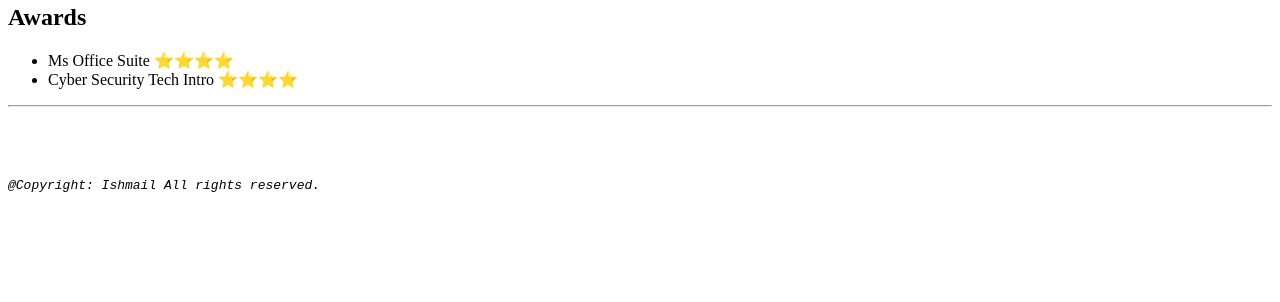
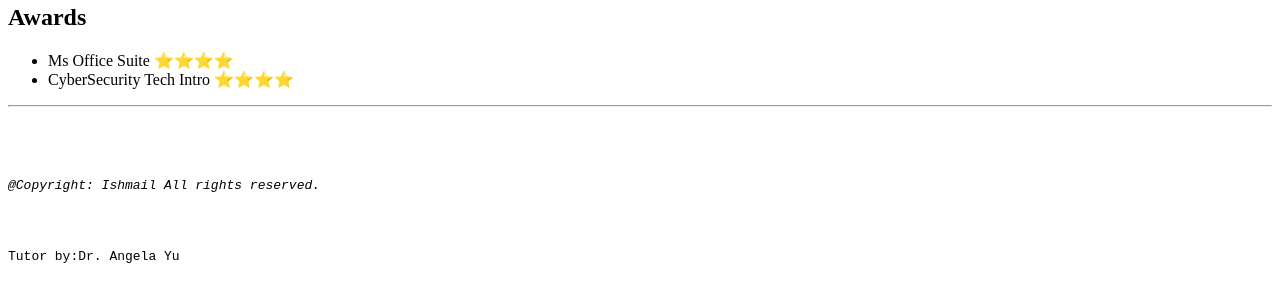
Before and after one commit to iconicRog/First_capstone_web_project, a plain HTML site: page index.html in a window 1280 px wide. Shown: the part 882-1184 px from the top of the page. Before the commit the page ends 1161 px from the top, so only its background shows below. Drawn offline with Linux system fonts and the light colour scheme.

Commit message:
Update index.html

```diff
--- a/index.html
+++ b/index.html
@@ -38,13 +38,14 @@
 <h2><b>Awards</b></h2>
 <ul>
     <li>Ms Office Suite ⭐⭐⭐⭐ </li>
-    <li>Cyber Security Tech Intro ⭐⭐⭐⭐</li>
+    <li>CyberSecurity Tech Intro ⭐⭐⭐⭐</li>
 </ul>
 <hr />
 
 <pre>
     <footer>
         <p><i>@Copyright: Ishmail All rights reserved.</i></p>
+                        <p>Tutor by:Dr. Angela Yu</p>
     </footer>
 
 </pre>
```
